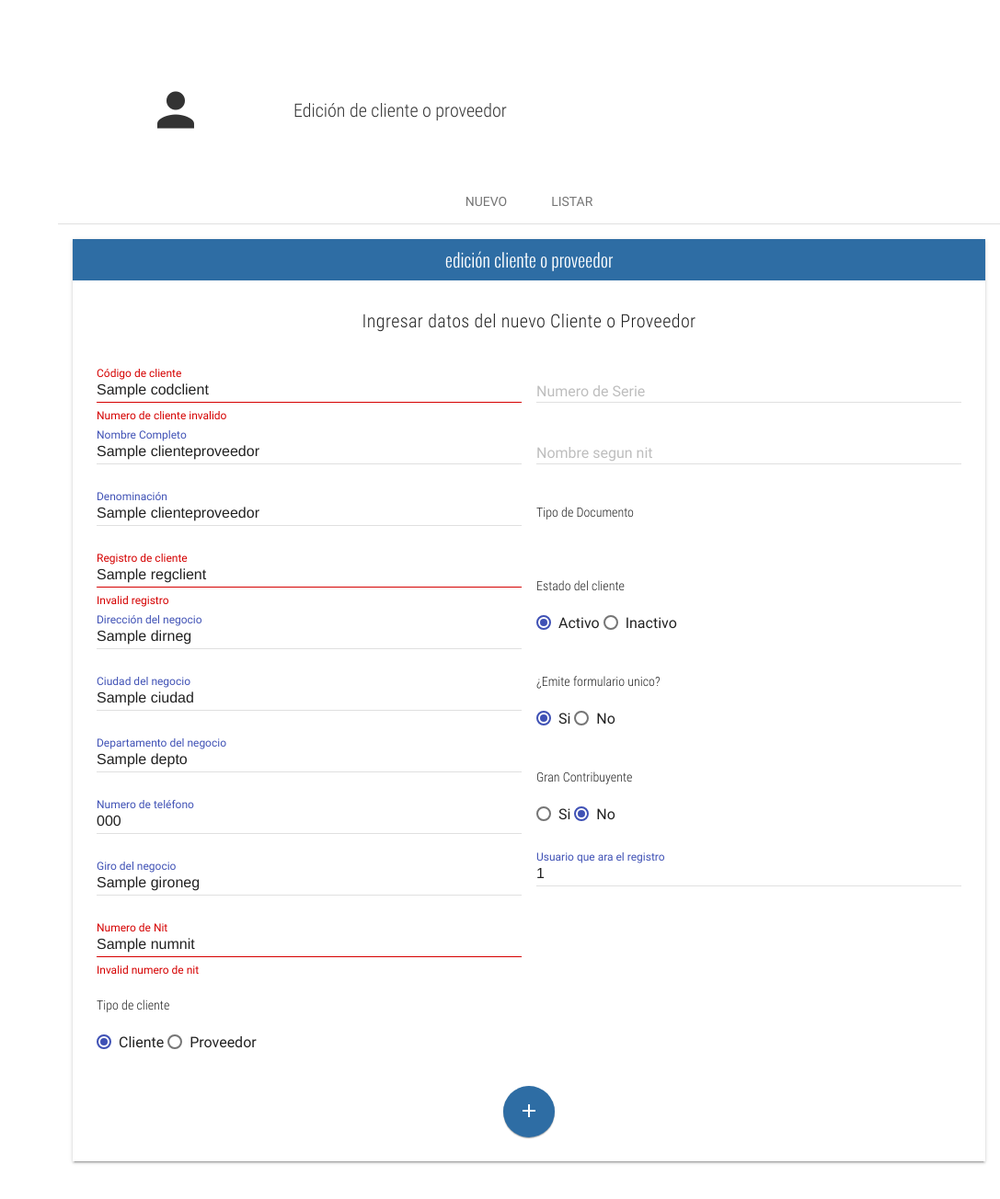
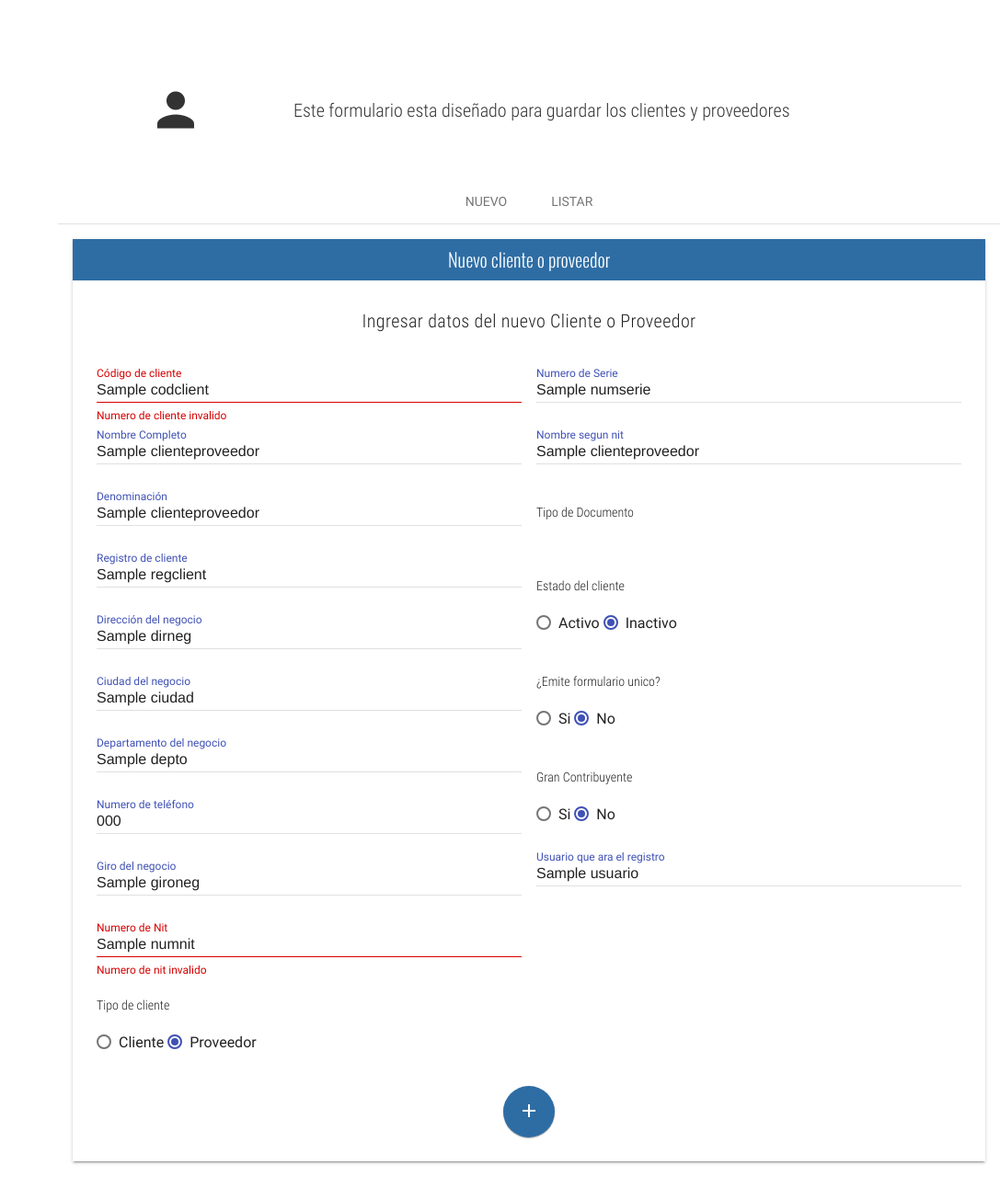
Before and after one commit to mejiadev643/modulo-IVA-DISICOMP, a PHP site: template view/admin/editar-cliente-proveedor.php in a window 1280 px wide. Shown: the top 1304 px of the page at 92% size, without its empty margins (193-1280 px from the left). Run offline with PHP 8.4, Linux system fonts and the light colour scheme; the visitor is signed in with stand-in values (Sample User, id 1); the template is opened without the code that fills it: most values are stand-ins (such as "Sample title", 1, 10 or a date in 2020); some libraries are stand-ins or nearby versions; some web fonts are replaced.

Commit message:
Modulo de C/P finalizado

```diff
--- a/view/admin/editar-cliente-proveedor.php
+++ b/view/admin/editar-cliente-proveedor.php
@@ -12,7 +12,7 @@
 			</div>
 			<div class="full-width header-well-text">
 				<p class="text-condensedLight">
-					Edición de cliente o proveedor
+					Este formulario esta diseñado para guardar los clientes y proveedores
 				</p>
 			</div>
 		</section>
@@ -26,75 +26,98 @@
 					<div class="mdl-cell mdl-cell--4-col-phone mdl-cell--8-col-tablet mdl-cell--12-col-desktop">
 						<div class="full-width panel mdl-shadow--2dp">
 							<div class="full-width panel-tittle bg-primary text-center tittles">
-								edición cliente o proveedor
+								Nuevo cliente o proveedor
 							</div>
 							<div class="full-width panel-content">
-								<form action="?c=ClienteProveedor&a=Guardar" method="post">
+								<form action="?c=ClienteProveedor&a=ActualizarClienteProveedor" method="post">
 											<h5 class="text-condensedLight text-center">Ingresar datos del nuevo Cliente o Proveedor</h5>
 									<div class="mdl-grid">
 										<div class="mdl-cell mdl-cell--4-col-phone mdl-cell--8-col-tablet mdl-cell--6-col-desktop">
 										<input type="hidden" name="IDCLIENTE" value="<?php echo $clienteproveedor->IDCLIENTE; ?>" />
 											<div class="mdl-textfield mdl-js-textfield mdl-textfield--floating-label">
-												<input class="mdl-textfield__input" type="tel" pattern="[0-9]+" id="codigocliente" name="CODCLIENT" value="<?php echo $clienteproveedor->CODCLIENT; ?>" title="Digite código sin guión">
+												<input class="mdl-textfield__input" type="tel" pattern="[0-9\-]+" id="codigocliente" maxlength="10" minlength="10" name="CODCLIENT" title="Digite código sin guión" value="<?php echo $clienteproveedor->CODCLIENT; ?>" required>
 												<label class="mdl-textfield__label" for="codigocliente">Código de cliente</label>
 												<span class="mdl-textfield__error">Numero de cliente invalido</span>
 											</div>
 											<div class="mdl-textfield mdl-js-textfield mdl-textfield--floating-label">
-												<input class="mdl-textfield__input" type="text" pattern="-?[A-Za-záéíóúÁÉÍÓÚ ]*(\.[0-9]+)?" id="NameAdmin" name="NOMBCLIENT" value="<?php echo $clienteproveedor->NOMBCLIENT; ?>" title="Digite su nombre completo">
+												<input class="mdl-textfield__input" type="text" pattern="-?[A-Za-záéíóúÁÉÍÓÚ ]*(\.[0-9]+)?" id="NameAdmin" name="NOMBCLIENT" title="Digite su nombre completo" value="<?php echo $clienteproveedor->NOMBCLIENT; ?>" required>
 												<label class="mdl-textfield__label" for="NameAdmin">Nombre Completo</label>
-												<span class="mdl-textfield__error">Invalid name</span>
+												<span class="mdl-textfield__error">Nombre invalido</span>
 											</div>
 											<div class="mdl-textfield mdl-js-textfield mdl-textfield--floating-label">
-												<input class="mdl-textfield__input" type="text" pattern="[A-Za-záéíóúÁÉÍÓÚ\ .]+" id="Denominacion" name="DENOMCLIENT" value="<?php echo $clienteproveedor->DENOMCLIENT; ?>" title="Digite la denominación">
+												<input class="mdl-textfield__input" type="text" pattern="[A-Za-záéíóúÁÉÍÓÚ\ .]+" id="Denominacion" name="DENOMCLIENT" title="Digite la denominación" value="<?php echo $clienteproveedor->DENOMCLIENT; ?>" required>
 												<label class="mdl-textfield__label" for="Denominacion">Denominación</label>
-												<span class="mdl-textfield__error">Invalid Denominación</span>
+												<span class="mdl-textfield__error">Denominación invalida</span>
 											</div>
 											<div class="mdl-textfield mdl-js-textfield mdl-textfield--floating-label">
-												<input class="mdl-textfield__input" type="tel" pattern="[0-9\-]+" id="registro" name="REGCLIENT" value="<?php echo $clienteproveedor->REGCLIENT; ?>" title="Digite registro de cliente">
+												<input class="mdl-textfield__input cero" type="tel" pattern="([1-9-][0-9\-]+)?"  id="registro" name="REGCLIENT" title="Digite registro de cliente" value="<?php echo $clienteproveedor->REGCLIENT; ?>" required>
 												<label class="mdl-textfield__label" for="registro">Registro de cliente</label>
-												<span class="mdl-textfield__error">Invalid registro</span>
+												<span class="mdl-textfield__error">Registro invalido</span>
 											</div>
 
 											<div class="mdl-textfield mdl-js-textfield mdl-textfield--floating-label">
-												<input class="mdl-textfield__input" type="text" pattern="[A-Za-záéíóúÁÉÍÓÚ\ .]+" id="direccion" name="DIRNEG" value="<?php echo $clienteproveedor->DIRNEG; ?>" title="Digite la dirección del negocio">
+												<input class="mdl-textfield__input" type="text" pattern="[A-Za-záéíóúÁÉÍÓÚ\ .]+" id="direccion" name="DIRNEG" title="Digite la dirección del negocio" value="<?php echo $clienteproveedor->DIRNEG; ?>" required>
 												<label class="mdl-textfield__label" for="dirección">Dirección del negocio</label>
-												<span class="mdl-textfield__error">Invalid dirección del negocio</span>
+												<span class="mdl-textfield__error">Dirección del negocio invalida</span>
 											</div>
 											<div class="mdl-textfield mdl-js-textfield mdl-textfield--floating-label">
-												<input class="mdl-textfield__input" type="text" pattern="-?[A-Za-záéíóúÁÉÍÓÚ ]*(\.[0-9]+)?" id="ciudad" name="CIUDAD" value="<?php echo $clienteproveedor->CIUDAD; ?>" title="Digite la ciudad del negocio">
+												<input class="mdl-textfield__input" type="text" pattern="-?[A-Za-záéíóúÁÉÍÓÚ ]*(\.[0-9]+)?" id="ciudad" name="CIUDAD" title="Digite la ciudad del negocio" value="<?php echo $clienteproveedor->CIUDAD; ?>" required>
 												<label class="mdl-textfield__label" for="ciudad">Ciudad del negocio</label>
-												<span class="mdl-textfield__error">Invalid ciudad del negocio</span>
+												<span class="mdl-textfield__error">Ciudad del negocio invalida</span>
 											</div>
 											<div class="mdl-textfield mdl-js-textfield mdl-textfield--floating-label">
-												<input class="mdl-textfield__input" type="text" pattern="-?[A-Za-záéíóúÁÉÍÓÚ ]*(\.[0-9]+)?" id="departamento" name="DEPTO" value="<?php echo $clienteproveedor->DEPTO; ?>" title="Digite el departamento del negocio">
+												<input class="mdl-textfield__input" type="text" pattern="-?[A-Za-záéíóúÁÉÍÓÚ ]*(\.[0-9]+)?" id="departamento" name="DEPTO" title="Digite el departamento del negocio" value="<?php echo $clienteproveedor->DEPTO; ?>" required>
 												<label class="mdl-textfield__label" for="departamento">Departamento del negocio</label>
-												<span class="mdl-textfield__error">Invalid departamento del negocio</span>
+												<span class="mdl-textfield__error">Departamento del negocio invalido</span>
 											</div>
 											<div class="mdl-textfield mdl-js-textfield mdl-textfield--floating-label">
-												<input class="mdl-textfield__input" type="tel" id="telefono" name="TELEFONO" value="<?php echo $clienteproveedor->TELEFONO; ?>" pattern="[0-9\-]+" title="Digite su numero teléfono">
+												<input class="mdl-textfield__input" type="tel" id="telefono" name="TELEFONO"  maxlength="8" pattern="[0-9\-]+" title="Digite su numero teléfono" value="<?php echo $clienteproveedor->TELEFONO; ?>" required>
 												<label class="mdl-textfield__label" for="telefono">Numero de teléfono</label>
-												<span class="mdl-textfield__error">Invalid numero de teléfono</span>
+												<span class="mdl-textfield__error">Numero de teléfono invalido</span>
 											</div>
 											<div class="mdl-textfield mdl-js-textfield mdl-textfield--floating-label">
-												<input class="mdl-textfield__input" type="text" id="giro" name="GIRONEG" value="<?php echo $clienteproveedor->GIRONEG; ?>" pattern="-?[A-Za-záéíóúÁÉÍÓÚ ]*(\.[0-9]+)?" title="Digite el giro de su negocio">
+												<input class="mdl-textfield__input" type="text" id="giro" name="GIRONEG" pattern="-?[A-Za-záéíóúÁÉÍÓÚ ]*(\.[0-9]+)?" title="Digite el giro de su negocio" value="<?php echo $clienteproveedor->GIRONEG; ?>" required>
 												<label class="mdl-textfield__label" for="giro">Giro del negocio</label>
-												<span class="mdl-textfield__error">Invalid giro de negocio</span>
+												<span class="mdl-textfield__error">Giro de negocio invalido</span>
 											</div>
 											<div class="mdl-textfield mdl-js-textfield mdl-textfield--floating-label">
-												<input class="mdl-textfield__input" type="tel" pattern="[0-9]+" id="nit" name="NUMNIT" value="<?php echo $clienteproveedor->NUMNIT; ?>" title="Digite su numero de nit">
+												<input class="mdl-textfield__input" type="tel" pattern="[0-9]+" id="nit" minlength="14"  maxlength="14" name="NUMNIT" title="Digite su numero de nit" value="<?php echo $clienteproveedor->NUMNIT; ?>" required>
 												<label class="mdl-textfield__label" for="nit">Numero de Nit</label>
-												<span class="mdl-textfield__error">Invalid numero de nit</span>
+												<span class="mdl-textfield__error">Numero de nit invalido</span>
 											</div>
 											<div class="mdl-textfield mdl-js-textfield mdl-textfield--floating-label">
 											<p class="text-condensedLight">Tipo de cliente</p>
+											<?php
+												if ($clienteproveedor->TIPOCLIENT==1) {
+											?>
+												<label class="mdl-radio mdl-js-radio mdl-js-ripple-effect" for="option-1">
+  													<input type="radio" id="option-1" class="mdl-radio__button" name="TIPOCLIENT" value="1" checked>
+  													<span class="mdl-radio__label">Cliente</span>
+												</label>
+
+												<label class="mdl-radio mdl-js-radio mdl-js-ripple-effect" for="option-2">
+  													<input type="radio" id="option-2" class="mdl-radio__button" name="TIPOCLIENT" value="2">
+  													<span class="mdl-radio__label">Proveedor</span>
+												</label>
+
+											<?php
+												} else {
+													?>
 												<label class="mdl-radio mdl-js-radio mdl-js-ripple-effect" for="option-1">
   													<input type="radio" id="option-1" class="mdl-radio__button" name="TIPOCLIENT" value="1" checked>
   													<span class="mdl-radio__label">Cliente</span>
 												</label>
 												<label class="mdl-radio mdl-js-radio mdl-js-ripple-effect" for="option-2">
-  													<input type="radio" id="option-2" class="mdl-radio__button" name="TIPOCLIENT" value="2">
+  													<input type="radio" id="option-2" class="mdl-radio__button" name="TIPOCLIENT" value="2" checked>
   													<span class="mdl-radio__label">Proveedor</span>
 												</label>
+
+											<?php
+												}
+
+											?>
+
+
 											</div>
 
 										</div>
@@ -104,26 +127,30 @@
 
 
 											<div class="mdl-textfield mdl-js-textfield mdl-textfield--floating-label">
-												<input class="mdl-textfield__input" type="text"  id="serie" name="NUMSERIE"  pattern="-?[A-Za-záéíóúÁÉÍÓÚ0-9 ]*(\.[]+)?" title="Digite su numero de serie">
+												<input class="mdl-textfield__input" type="text"  id="serie"  maxlength="13" name="NUMSERIE"  pattern="-?[A-Za-záéíóúÁÉÍÓÚ0-9 ]*(\.[]+)?" title="Digite su numero de serie" value="<?php echo $clienteproveedor->NUMSERIE; ?>" required>
 												<label class="mdl-textfield__label" for="serie">Numero de Serie</label>
-												<span class="mdl-textfield__error">Invalid numero de serie</span>
+												<span class="mdl-textfield__error">Numero de serie invalido</span>
 											</div>
 											<div class="mdl-textfield mdl-js-textfield mdl-textfield--floating-label">
-												<input class="mdl-textfield__input" type="text"  id="nombrenit" name="NOMBRENIT" pattern="-?[A-Za-záéíóúÁÉÍÓÚ ]*(\.[0-9]+)?" title="Digite su nombre segun nit">
+												<input class="mdl-textfield__input" type="text"  id="nombrenit" name="NOMBRENIT" pattern="-?[A-Za-záéíóúÁÉÍÓÚ ]*(\.[0-9]+)?" title="Digite su nombre segun nit" value="<?php echo $clienteproveedor->NOMBRENIT; ?>" required>
 												<label class="mdl-textfield__label" for="nombrenit">Nombre segun nit</label>
-												<span class="mdl-textfield__error">Invalid nombre</span>
+												<span class="mdl-textfield__error">Nombre segun Nit invalido</span>
 											</div>
 											<div class="mdl-textfield mdl-js-textfield mdl-textfield--floating-label">
 											<p class="text-condensedLight">Tipo de Documento</p>
 											<?php foreach($this->model2->listarTipoVenta() as $r): ?>
 												<label class="mdl-radio mdl-js-radio mdl-js-ripple-effect" for="<?php echo $r->IDCODIGO; ?>">
-  													<input type="radio" id="<?php echo $r->IDCODIGO; ?>" class="mdl-radio__button" name="TIPODOCUCRFCOF" value="<?php echo $r->CODIGO; ?>">
+  													<input type="radio" id="<?php echo $r->IDCODIGO; ?>" class="mdl-radio__button" name="TIPODOCUCRFCOF" value="<?php echo $r->CODIGO; ?>"  <?php if($clienteproveedor->TIPODOCUCRFCOF==$r->CODIGO) echo "checked"; ?> required>
   													<span class="mdl-radio__label"><?php echo $r->NOMBRE; ?></span>
 												</label>
 												<?php endforeach; ?>
 											</div>
 											<div class="mdl-textfield mdl-js-textfield mdl-textfield--floating-label">
 											<p class="text-condensedLight">Estado del cliente</p>
+
+											<?php
+												if ($clienteproveedor->ESTADO=="A") {
+											?>
 												<label class="mdl-radio mdl-js-radio mdl-js-ripple-effect" for="option-6">
   													<input type="radio" id="option-6" class="mdl-radio__button" name="ESTADO" value="A" checked>
   													<span class="mdl-radio__label">Activo</span>
@@ -132,10 +159,30 @@
   													<input type="radio" id="option-7" class="mdl-radio__button" name="ESTADO" value="I">
   													<span class="mdl-radio__label">Inactivo</span>
 												</label>
+											<?php
+												} else {
+											?>
+												<label class="mdl-radio mdl-js-radio mdl-js-ripple-effect" for="option-6">
+  													<input type="radio" id="option-6" class="mdl-radio__button" name="ESTADO" value="A" >
+  													<span class="mdl-radio__label">Activo</span>
+												</label>
+												<label class="mdl-radio mdl-js-radio mdl-js-ripple-effect" for="option-7">
+  													<input type="radio" id="option-7" class="mdl-radio__button" name="ESTADO" value="I" checked>
+  													<span class="mdl-radio__label">Inactivo</span>
+												</label>
+											<?php
+												}
+
+											?>
+
 											</div>
 
 											<div class="mdl-textfield mdl-js-textfield mdl-textfield--floating-label">
 											<p class="text-condensedLight">¿Emite formulario unico?</p>
+
+											<?php
+												if ($clienteproveedor->DOCUNICO=="Si") {
+											?>
 												<label class="mdl-radio mdl-js-radio mdl-js-ripple-effect" for="option-8">
   													<input type="radio" id="option-8" class="mdl-radio__button" name="DOCUNICO" value="Si" checked>
   													<span class="mdl-radio__label">Si</span>
@@ -144,26 +191,58 @@
   													<input type="radio" id="option-9" class="mdl-radio__button" name="DOCUNICO" value="No">
   													<span class="mdl-radio__label">No</span>
 												</label>
+											<?php
+												} else {
+											?>
+												<label class="mdl-radio mdl-js-radio mdl-js-ripple-effect" for="option-8">
+  													<input type="radio" id="option-8" class="mdl-radio__button" name="DOCUNICO" value="Si" >
+  													<span class="mdl-radio__label">Si</span>
+												</label>
+												<label class="mdl-radio mdl-js-radio mdl-js-ripple-effect" for="option-9">
+  													<input type="radio" id="option-9" class="mdl-radio__button" name="DOCUNICO" value="No" checked>
+  													<span class="mdl-radio__label">No</span>
+												</label>
+											<?php
+												}
+
+											?>
+
 											</div>
 											<div class="mdl-textfield mdl-js-textfield mdl-textfield--floating-label">
 											<p class="text-condensedLight">Gran Contribuyente</p>
-											<label class="mdl-radio mdl-js-radio mdl-js-ripple-effect" for="option-10">
-  													<input type="radio" id="option-10" class="mdl-radio__button" name="GRANCONTRIB" value="S">
+											<?php
+												if ($clienteproveedor->GRANCONTRIB=="S") {
+											?>
+												<label class="mdl-radio mdl-js-radio mdl-js-ripple-effect" for="option-10">
+  													<input type="radio" id="option-10" class="mdl-radio__button" name="GRANCONTRIB" value="S" checked>
+  													<span class="mdl-radio__label">Si</span>
+												</label>
+												<label class="mdl-radio mdl-js-radio mdl-js-ripple-effect" for="option-11">
+  													<input type="radio" id="option-11" class="mdl-radio__button" name="GRANCONTRIB" value="N" >
+  													<span class="mdl-radio__label">No</span>
+												</label>
+											<?php
+												} else {
+											?>
+												<label class="mdl-radio mdl-js-radio mdl-js-ripple-effect" for="option-10">
+  													<input type="radio" id="option-10" class="mdl-radio__button" name="GRANCONTRIB" value="S" >
   													<span class="mdl-radio__label">Si</span>
 												</label>
 												<label class="mdl-radio mdl-js-radio mdl-js-ripple-effect" for="option-11">
   													<input type="radio" id="option-11" class="mdl-radio__button" name="GRANCONTRIB" value="N" checked>
   													<span class="mdl-radio__label">No</span>
 												</label>
+											<?php
+												}
+
+											?>
+
 											</div>
 											<div class="mdl-textfield mdl-js-textfield mdl-textfield--floating-label">
-												<input class="mdl-textfield__input" type="text" pattern="-?[A-Za-záéíóúÁÉÍÓÚ0-9 ]*(\.[]+)?" id="usuario" name="USUARIO" title="Este es el usuario que ara el registro" value="<?php echo $_SESSION["USERID"]; ?>">
+												<input class="mdl-textfield__input" type="text" pattern="-?[A-Za-záéíóúÁÉÍÓÚ0-9 ]*(\.[]+)?" id="usuario" name="USUARIO" title="Este es el usuario que ara el registro" value="<?php echo $clienteproveedor->USUARIO; ?>">
 												<label class="mdl-textfield__label" for="dirección">Usuario que ara el registro</label>
-												<span class="mdl-textfield__error">Invalid usuario</span>
+												<span class="mdl-textfield__error">Usuario invalido</span>
 											</div>
-											<input type="hidden" name="FECHAOPE" value="<?php echo $fecha?>" />
-											<input type="hidden" name="MAQUINA" value="<?php echo $maquina ?>" />
-											<input type="hidden" name="HORA" value="<?php echo date("g:i a", strtotime($hora)) ?>" />
 
 
 
--- a/view/admin/registro-cliente-proveedor.php
+++ b/view/admin/registro-cliente-proveedor.php
@@ -50,7 +50,7 @@
 												<span class="mdl-textfield__error">Denominación invalida</span>
 											</div>
 											<div class="mdl-textfield mdl-js-textfield mdl-textfield--floating-label">
-												<input class="mdl-textfield__input" type="tel" pattern="[0-9\-]+" id="registro" name="REGCLIENT" title="Digite registro de cliente" required>
+												<input class="mdl-textfield__input cero" type="tel" pattern="([1-9-][0-9\-]+)?"  id="registro" name="REGCLIENT" title="Digite registro de cliente" required>
 												<label class="mdl-textfield__label" for="registro">Registro de cliente</label>
 												<span class="mdl-textfield__error">Registro invalido</span>
 											</div>
```
Also changed, not shown: controller/clienteproveedor.controller.php (+56 -8 lines), model/ClienteProveedor.php (+77 -1 lines), view/admin/consultar-cliente-proveedor.php (+21 -5 lines).
